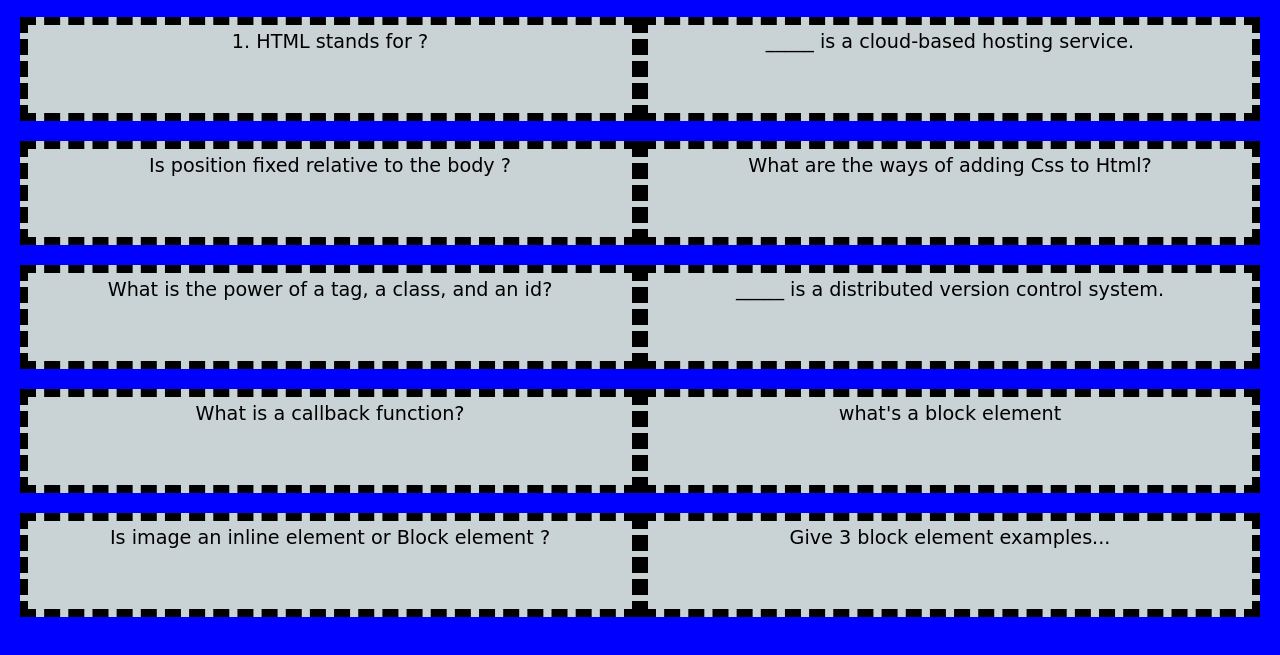
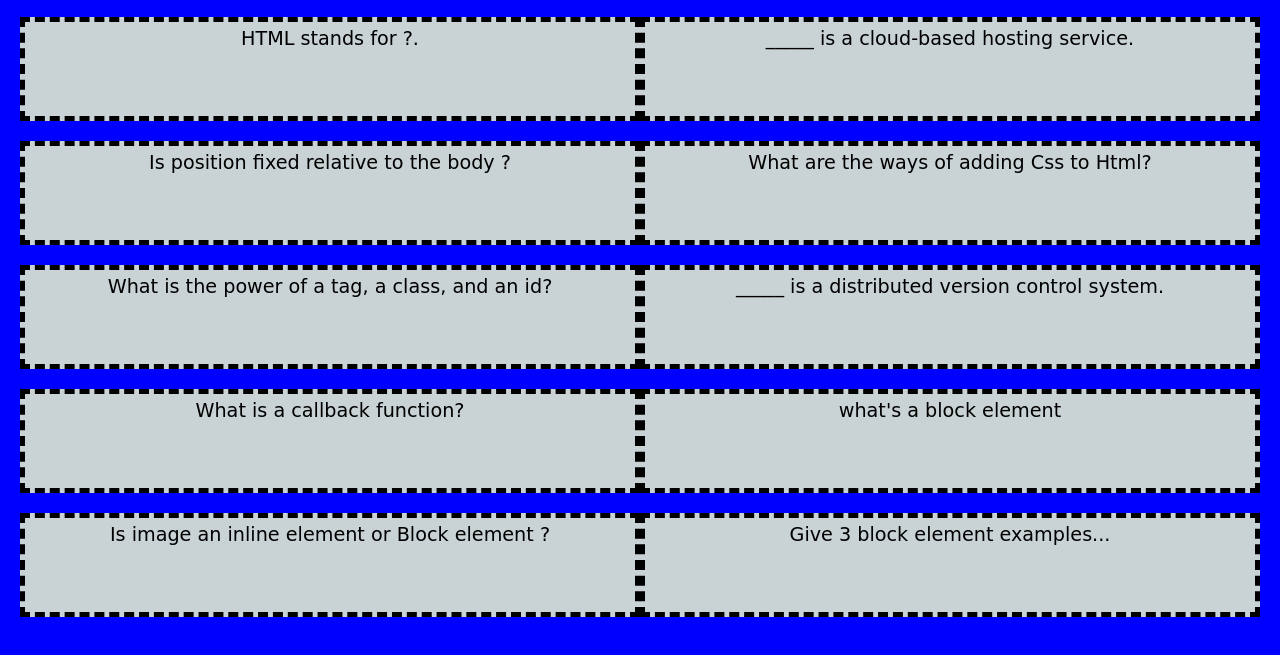
Before and after one commit to Jidexboii/Flashcard-project, a plain HTML site: page index.html in a window 1280 px wide. Shown: the part 117-772 px from the top of the page. Drawn offline with Linux system fonts and the light colour scheme.

Commit message:
add edit border

```diff
--- a/css/style.css
+++ b/css/style.css
@@ -31,7 +31,7 @@ h1 {
   height: 20%;
   width: 50%;
   cursor: pointer;
-  border: 8px dashed black;
+  border: 5px dashed black;
   padding:5px;
   font:1.2em cursive;
 }
--- a/index.html
+++ b/index.html
@@ -15,7 +15,7 @@
     <div class=" cont">
         <div class="flashcard chek1">
             <div class="card-front">
-                <p> 1. HTML stands for ?</p>
+                <p> HTML stands for ?.</p>
             </div>
             <div class="card-back mean1">
                 <p> HyperText Markup Language. </p>
```
